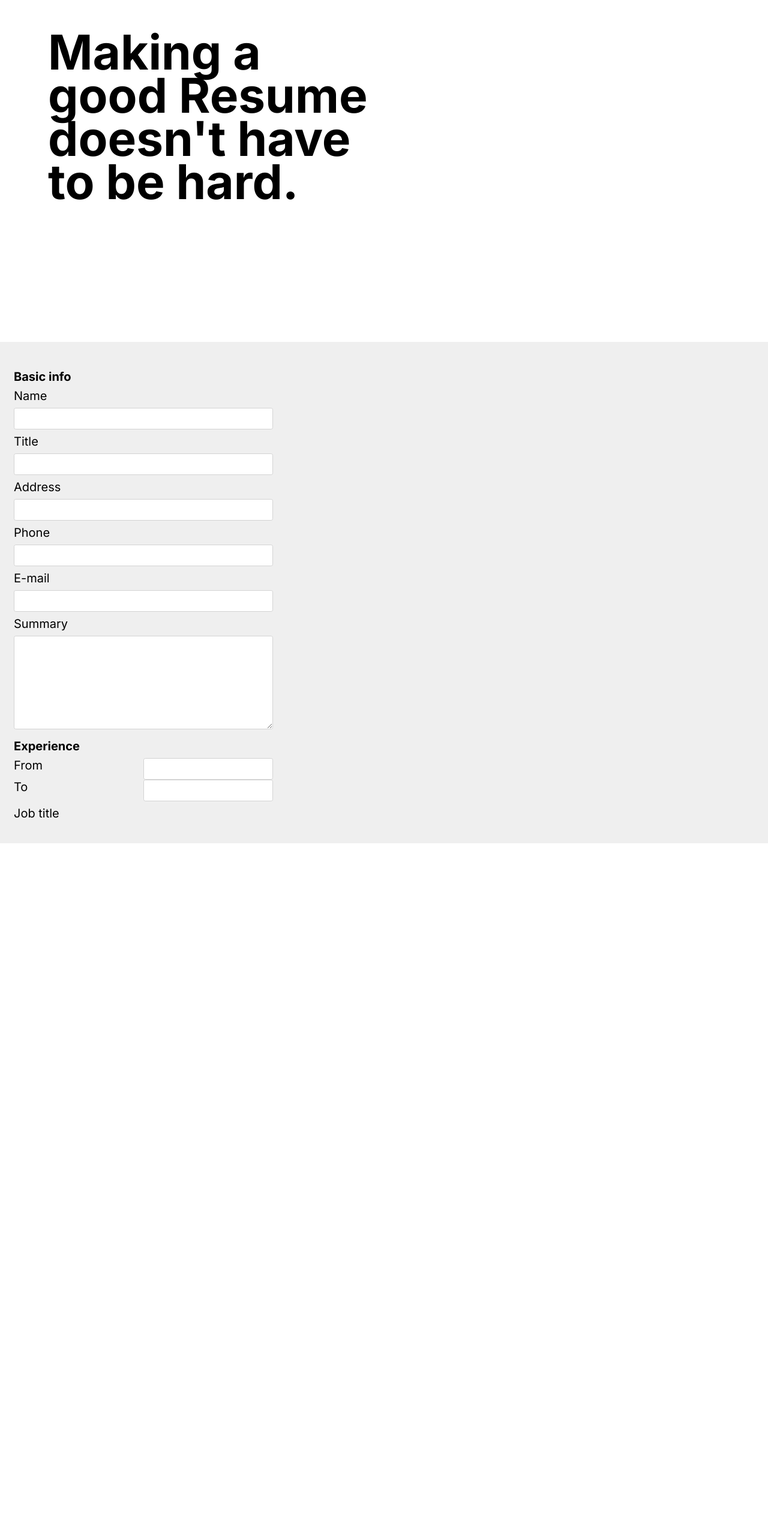
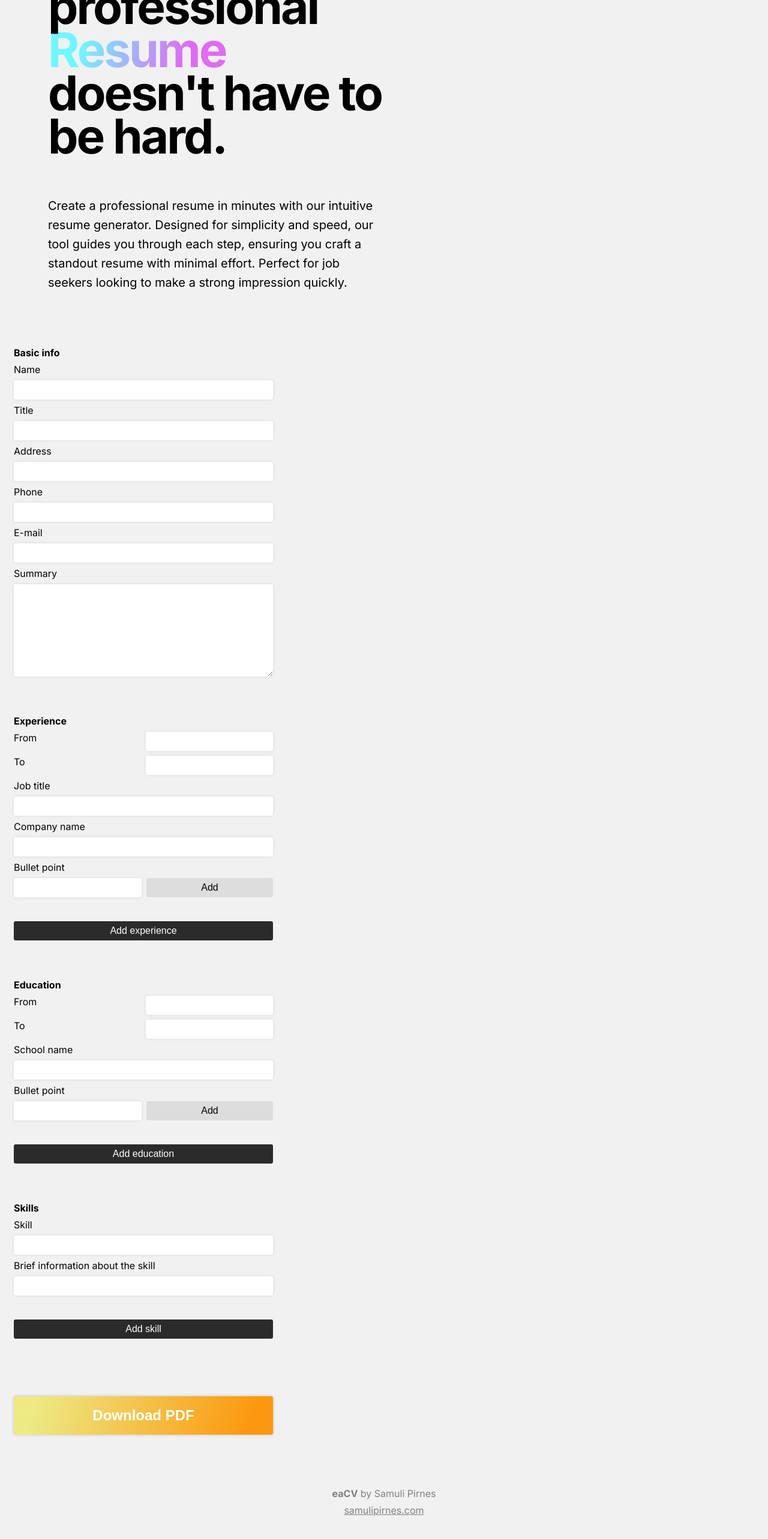
Before and after one commit to egohommeli12345/cvshortcut, a Next.js app: page / in a window 1280 px wide. Shown: the part 180-2746 px from the top of the page at 60% size. Before the commit the page ends 1586 px from the top, so only its background shows below. Built offline with nearby package versions, Linux system fonts and the light colour scheme.

Commit message:
Visual update

```diff
--- a/src/apiHelpers/resumeTemplate.tsx
+++ b/src/apiHelpers/resumeTemplate.tsx
@@ -90,6 +90,7 @@ export const resumeTemplate = (resumeData: ResumeDataInterface) => `
               <div class="entries">
                 ${resumeData.skills.map((skill) => `
                   <div class="entry">
+                    <div></div>
                     <p><strong>${skill.title}</strong> - ${skill.text}</p>
                   </div>
                 `).join('')}
--- a/src/app/page.module.css
+++ b/src/app/page.module.css
@@ -5,14 +5,18 @@
   flex-direction: column;
   width: 100%;
   min-height: 100vh;
-  background-color: #efefef;
-  overflow: hidden;
+  background: #f1f1f1;
+}
+
+.main * {
+  padding: 0;
+  margin: 0;
 }
 
 .hero {
   height: 750px;
   width: 100%;
-  background-color: white;
+  /*background-color: white;*/
   padding: 5rem;
   box-sizing: border-box;
 }
@@ -21,32 +25,84 @@
   width: 50%;
   height: 100%;
   display: flex;
+  flex-direction: column;
   align-items: center;
   justify-content: center;
+  gap: 64px;
 }
 
 .col1 h1 {
   font-size: 5rem;
   margin: 0;
   line-height: 4.5rem;
+  letter-spacing: -3px;
+}
+
+.col1 p {
+  font-size: 1.25rem;
+  line-height: 2rem;
 }
 
 .col2 {
   width: 50%;
+  display: flex;
+  gap: 16px;
+}
+
+.box {
+  box-shadow: 0 0 10px rgba(0, 0, 0, 0.1);
+  width: 100%;
+  height: 100%;
+  background: black;
+}
+
+.standout {
+  background: linear-gradient(109.6deg, rgba(112, 246, 255, 1) 11.2%, rgba(221, 108, 241, 1) 42%, rgba(229, 106, 253, 1) 71.5%, rgba(123, 183, 253, 1) 100.2%);
+  -webkit-background-clip: text;
+  -webkit-text-fill-color: transparent;
 }
 
 .center {
   display: flex;
   width: 100%;
-  max-height: 100vh;
-  /*height: fit-content;*/
   height: fit-content;
   max-width: 1920px;
   justify-content: center;
-  margin-top: 10mm;
-  margin-bottom: 10mm;
-  overflow: hidden;
+  margin-bottom: 1rem;
   gap: 8px;
+}
+
+.appversion {
+  color: gray;
+  position: absolute;
+  top: 2px;
+  left: 2px;
+  font-size: 0.75rem;
+}
+
+.footer {
+  width: 100%;
+  box-sizing: border-box;
+  padding: 4rem 2rem 4rem 2rem;
+  display: flex;
+  justify-content: center;
+  align-items: center;
+}
+
+.appfrom {
+  display: flex;
+  flex-direction: column;
+  justify-content: center;
+  align-items: center;
+  gap: 8px;
+}
+
+.appfrom p {
+  color: gray;
+}
+
+.appfrom a {
+  color: gray;
 }
 
 @media screen and (max-width: 1000px) {
@@ -55,8 +111,25 @@
     overflow: unset;
   }
 
+  .hero {
+    padding: 4.5rem 1rem 4.5rem 1rem;
+    height: fit-content;
+  }
+
   .col1 {
     align-items: start;
+    justify-content: start;
+    gap: 24px;
+  }
+
+  .col1 h1 {
+    font-size: 2rem;
+    line-height: 2rem;
+  }
+
+  .col1 p {
+    font-size: 1rem;
+    line-height: 1.5rem;
   }
 
   .col1, .col2 {
@@ -70,5 +143,6 @@
     max-height: unset;
     overflow: unset;
     margin-top: unset;
+    margin-bottom: unset;
   }
 }
--- a/src/app/page.tsx
+++ b/src/app/page.tsx
@@ -6,12 +6,26 @@ import {ResumeProvider} from "@/components/ResumeContext";
 export default function Home() {
   return (
     <main className={styles.main}>
+      <p className={styles.appversion}>App version: v.0.1</p>
       <div className={styles.hero}>
         <div className={styles.col1}>
-          <h1>Making a good Resume doesn&apos;t have to be hard.</h1>
+          <h1>Making a professional<h1
+            className={styles.standout}>Resume</h1> doesn&apos;t have to be
+            hard.
+          </h1>
+          <p>Create a professional resume in minutes with our intuitive resume
+            generator. Designed for simplicity and speed, our tool guides you
+            through each step, ensuring you craft a standout resume with minimal
+            effort. Perfect for job seekers looking to make a strong impression
+            quickly.</p>
         </div>
         <div className={styles.col2}>
+          <div className={styles.box}>
 
+          </div>
+          <div className={styles.box}>
+
+          </div>
         </div>
       </div>
       <div className={styles.center}>
@@ -20,6 +34,13 @@ export default function Home() {
           <Preview/>
         </ResumeProvider>
       </div>
+      <div className={styles.footer}>
+        <div className={styles.appfrom}>
+          <p><strong>eaCV</strong> by Samuli Pirnes</p>
+          <a href="https://samulipirnes.com/" target={"_blank"}
+             rel={"noopener"}>samulipirnes.com</a>
+        </div>
+      </div>
     </main>
   );
 }
--- a/src/components/Editor.module.css
+++ b/src/components/Editor.module.css
@@ -4,11 +4,11 @@
   display: flex;
   width: 35%;
   flex-direction: column;
-  font-size: 1.25rem;
+  font-size: 1rem;
   align-self: start;
-  gap: 16px;
-  overflow-y: auto;
-  max-height: 95vh;
+  gap: 64px;
+  /*overflow-y: auto;*/
+  /*max-height: 95vh;*/
 }
 
 .inputContainer {
@@ -32,58 +32,106 @@
   width: 100%;
 }
 
-.inputContainerWithBtn button {
-  height: 2rem;
-  width: 3rem;
-  border-radius: 0.2rem;
-  border: 1px solid lightgray;
-}
-
 .btn {
   width: 100%;
   height: 2rem;
   border-radius: 0.2rem;
-  border: 1px solid lightgray;
+  border: none;
+  background-color: #dddddd;
+  color: black;
+  font-size: 1rem;
+}
+
+.addbtn {
+  width: 100%;
+  height: 2rem;
+  border-radius: 0.2rem;
+  border: none;
+  background-color: #2b2b2b;
+  color: white;
+  font-size: 1rem;
+  margin-top: 32px;
+}
+
+.addbtn:hover {
+  background-color: #000000;
+  cursor: pointer;
+}
+
+.roundbtn {
+  width: 2rem;
+  height: 2rem;
+  border-radius: 100%;
+  border: none;
+  background-color: #d1f0ff;
+  color: black;
+  font-size: 1rem;
+  box-sizing: border-box;
+}
+
+.btn:hover {
+  background-color: #cacaca;
 }
 
 .redbtn {
   width: 100%;
   height: 2rem;
   border-radius: 0.2rem;
-  border: 1px solid lightgray;
+  border: none;
   background-color: #ffb5b5;
+  font-size: 1rem;
+  color: black;
 }
 
 .greenbtn {
   width: 100%;
-  height: 2rem;
+  height: 4rem;
   border-radius: 0.2rem;
-  border: 1px solid lightgray;
-  background-color: #b2ffa1;
+  border: none;
+  background-image: linear-gradient(107.7deg, rgba(235, 230, 44, 0.55) 8.4%, rgba(252, 152, 15, 1) 90.3%);
+  font-size: 1.5rem;
+  font-weight: 600;
+  margin-top: 24px;
+  color: white;
+  box-shadow: 0 0 5px rgba(0, 0, 0, 0.2);
 }
 
 .redbtn:hover {
   background-color: #ff8686;
+  cursor: pointer;
 }
 
 .greenbtn:hover {
   background-color: #8bff70;
+  cursor: pointer;
 }
 
 .input {
   height: 2rem;
   border-radius: 0.2rem;
-  border: 1px solid lightgray;
+  /*border: 1px solid lightgray;*/
+  border: none;
+  box-sizing: border-box;
+  padding: 2px;
+  box-shadow: 0 0 5px rgba(0, 0, 0, 0.1);
+}
+
+.input:focus, .textarea:focus {
+  outline: 1px solid #cfcfcf;
+  box-shadow: 0 0 10px rgba(0, 0, 0, 0.1);
 }
 
 .textarea {
   border-radius: 0.2rem;
-  border: 1px solid lightgray;
+  border: none;
+  padding: 2px;
+  box-shadow: 0 0 5px rgba(0, 0, 0, 0.1);
 }
 
 .twocolgrid {
   display: grid;
-  grid-template-columns: 50% 50%;
+  grid-template-columns: 1fr 1fr;
+  gap: 8px;
 }
 
 .addingtolist {
@@ -100,6 +148,8 @@
     height: fit-content;
     overflow-y: unset;
     max-height: unset;
+    padding-left: 16px;
+    padding-right: 16px;
   }
 
   .inputContainer {
--- a/src/components/Editor.tsx
+++ b/src/components/Editor.tsx
@@ -38,6 +38,7 @@ const Editor = () => {
         });
       }
       bpExpref.current!.value = "";
+      bpExpref.current!.focus();
     }
   };
 
@@ -161,6 +162,14 @@ const Editor = () => {
     }
   };
 
+  const saveResumeData = () => {
+    const a = document.createElement("a");
+    const file = new Blob([JSON.stringify(resumeData)], {type: "text/plain"});
+    a.href = URL.createObjectURL(file);
+    a.download = "eaCV_resume_save.txt";
+    a.click();
+  };
+
   return (
     <>
       <div className={styles.editor}>
@@ -228,7 +237,8 @@ const Editor = () => {
           <div className={styles.inputContainerWithBtn}>
             <input className={styles.input} type="text"
                    ref={bpExpref}/>
-            <button onClick={addExperienceListItem} className={styles.btn}>Add
+            <button onClick={addExperienceListItem} className={styles.btn}>
+              Add
             </button>
           </div>
           {
@@ -239,7 +249,8 @@ const Editor = () => {
               )}
             </div>
           }
-          <button className={styles.btn} onClick={addExperience}>Add experience
+          <button className={styles.addbtn} onClick={addExperience}>Add
+            experience
           </button>
 
         </div>
@@ -279,7 +290,7 @@ const Editor = () => {
               )}
             </div>
           }
-          <button className={styles.btn} onClick={addEducation}>Add education
+          <button className={styles.addbtn} onClick={addEducation}>Add education
           </button>
 
         </div>
@@ -298,17 +309,22 @@ const Editor = () => {
                  value={tempskill.text}
                  className={styles.input}/>
 
-          <button className={styles.btn} onClick={addSkill}>Add skill
+          <button className={styles.addbtn} onClick={addSkill}>Add skill
           </button>
         </div>
 
         <div className={styles.inputContainer}>
+          <div className={styles.twocolgrid}>
+            {/*<button className={styles.redbtn}
+                    onClick={() => setResumeData({})}>Empty
+              template
+            </button>
+            <button className={styles.btn} onClick={saveResumeData}>Save
+              editor data locally
+            </button>*/}
+          </div>
           <button className={styles.greenbtn} onClick={downloadPdf}>Download
             PDF
-          </button>
-          <button className={styles.redbtn}
-                  onClick={() => setResumeData({})}>Empty
-            template
           </button>
         </div>
 
--- a/src/components/Preview.module.css
+++ b/src/components/Preview.module.css
@@ -2,7 +2,8 @@
   display: flex;
   align-items: center;
   justify-content: center;
-  position: relative;
+  position: sticky;
+  top: 10mm;
 }
 
 .reference {
@@ -76,6 +77,11 @@
   grid-template-columns: 25% 75%;
 }
 
+.entry:hover {
+  background: #ededed;
+  cursor: pointer;
+}
+
 .fromto {
   font-size: 12px;
 }
@@ -92,5 +98,8 @@
 }
 
 @media screen and (max-width: 1000px) {
-
+  .preview {
+    position: relative;
+    top: unset;
+  }
 }
--- a/src/components/Preview.tsx
+++ b/src/components/Preview.tsx
@@ -31,6 +31,7 @@ const Preview = () => {
         scalingFactor = scalingFactor * 0.95;
         ref.current!.style.scale = scalingFactor.toString();
         previewref.current!.style.width = `${(windowWidth).toString()}px`;
+        previewref.current!.style.marginBottom = `${((ref.current!.offsetHeight * scalingFactor * 0.05) / 2).toString()}px`;
       }
 
       previewref.current!.style.height = `${(ref.current!.offsetHeight * scalingFactor).toString()}px`;
@@ -64,6 +65,7 @@ const Preview = () => {
 
   useEffect(() => {
     console.log(resumeData);
+    sessionStorage.setItem("resumeData", JSON.stringify(resumeData));
   }, [resumeData]);
 
   return (
@@ -107,7 +109,9 @@ const Preview = () => {
                   <div className={styles.entries}>
                     {resumeData.experience.map((exp, index) =>
                       <div className={styles.entry} key={index}>
-                        <p className={styles.fromto}>{exp.from} - {exp.to}</p>
+                        <p className={styles.fromto} onClick={() => {
+                          console.log(index);
+                        }}>{exp.from} - {exp.to}</p>
                         <div className={styles.gapeight}>
                           <div>
                             <h4>{exp.worktitle}</h4>
```
